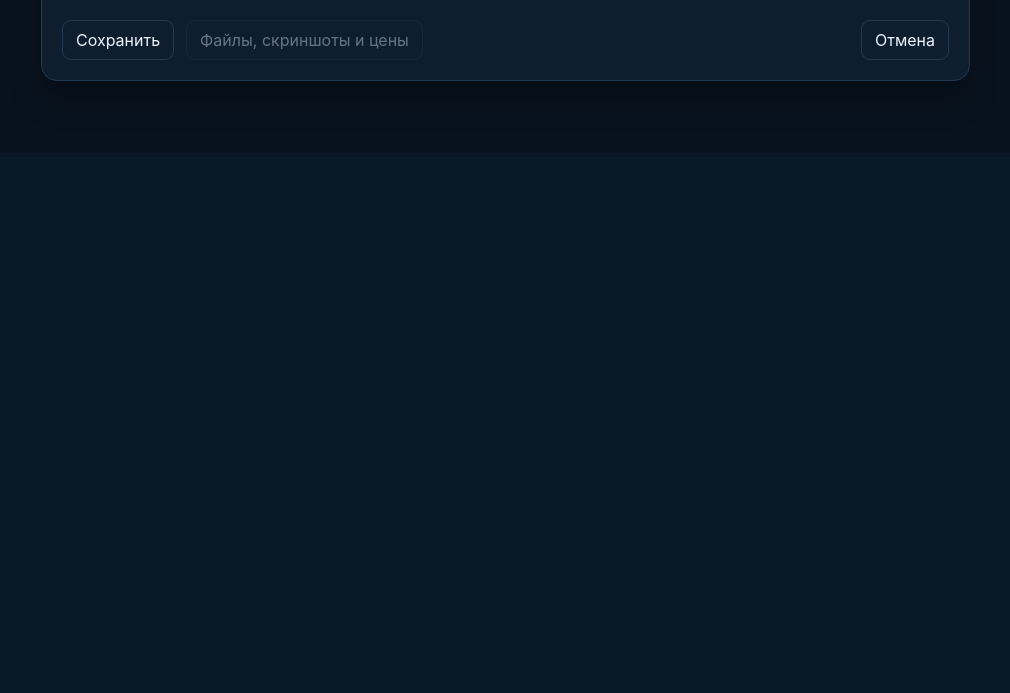
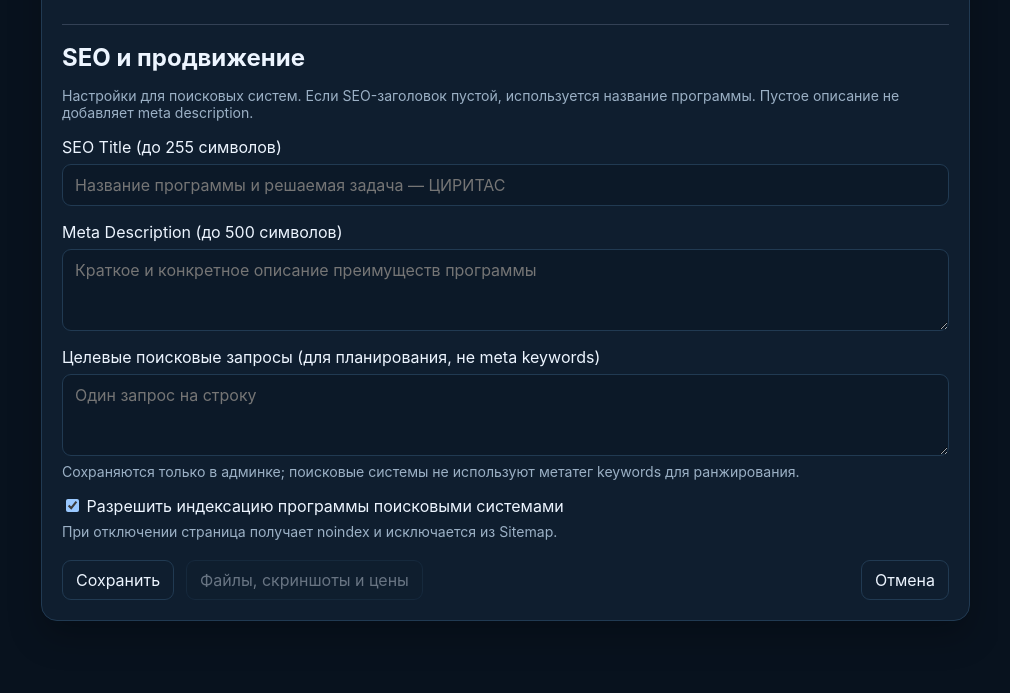
Before and after one commit to durnev-alexander/ciritas, a PHP site: page /admin-modern/product-edit.php in a window 1280 px wide. Shown: the part 943-1636 px from the top of the page, without its empty margins (267-1277 px from the left). Before the commit the page ends 1049 px from the top, so only its background shows below. Run offline with PHP 8.4, Linux system fonts and the light colour scheme; the visitor is signed in with stand-in values (Sample User, id 1); tables that the repository leaves empty or names only in its code hold one stand-in row (values such as "Sample post"); some libraries are stand-ins or nearby versions.

Commit message:
Add per-product SEO management fields to admin editor

```diff
--- a/admin-modern/product-edit.php
+++ b/admin-modern/product-edit.php
@@ -1,6 +1,11 @@
 <?php
 require __DIR__.'/includes/layout.php';
+require __DIR__.'/../app/product_seo.php';
 $id=(int)($_GET['id']??0);
+$seoError='';
+try { product_seo_ensure_schema(); } catch(Throwable $e) { $seoError='Не удалось подготовить таблицу SEO-настроек: '.$e->getMessage(); }
+$seo=['SeoTitle'=>'','SeoDescription'=>'','SeoKeywords'=>'','IsIndexable'=>1];
+if($id>0) $seo=array_merge($seo,product_seo_find($id));
 $columns=[]; foreach(['PriceDescr','OrderAllow','OrderIndex'] as $c){$columns[$c]=column_exists('csSoftProducts',$c);}
 $groups=db()->query('SELECT ID,Name FROM csSoftGroups ORDER BY Name')->fetchAll();
 $row=['SoftGroupID'=>'','Name'=>'','ShortDescr'=>'','About'=>'','Features'=>'','IsActive'=>1,'OrderAllow'=>0,'PriceDescr'=>'','OrderIndex'=>0];
@@ -26,6 +31,12 @@ if($_SERVER['REQUEST_METHOD']==='POST'){
         'OrderIndex'=>(int)($_POST['orderIndex']??0),
     ];
     $row=array_merge($row,$postedRow);
+    $seo=[
+        'SeoTitle'=>trim((string)($_POST['seoTitle']??'')),
+        'SeoDescription'=>trim((string)($_POST['seoDescription']??'')),
+        'SeoKeywords'=>trim((string)($_POST['seoKeywords']??'')),
+        'IsIndexable'=>isset($_POST['seoIndexable'])?1:0,
+    ];
 
     $data=[
         'SoftGroupID'=>$postedRow['SoftGroupID'],
@@ -38,7 +49,11 @@ if($_SERVER['REQUEST_METHOD']==='POST'){
     if($columns['PriceDescr'])$data['PriceDescr']=admin_db_text($postedRow['PriceDescr']);
     if($columns['OrderAllow'])$data['OrderAllow']=$postedRow['OrderAllow'];
     if($columns['OrderIndex'])$data['OrderIndex']=$postedRow['OrderIndex'];
-    if($rawName===''){
+    if(mb_strlen($seo['SeoTitle'],'UTF-8')>255 || mb_strlen($seo['SeoDescription'],'UTF-8')>500){
+        $error='SEO-заголовок или описание превышает допустимую длину.';
+    }elseif($seoError!==''){
+        $error=$seoError;
+    }elseif($rawName===''){
         $error='Укажите название продукта.';
     }else{
         $duplicate=false;
@@ -54,7 +69,12 @@ if($_SERVER['REQUEST_METHOD']==='POST'){
             $names=array_keys($data);$params=array_values($data);
             if($id){$set=implode(',',array_map(fn($n)=>'`'.$n.'`=?',$names));$params[]=$id;db()->prepare('UPDATE csSoftProducts SET '.$set.' WHERE ID=?')->execute($params);}
             else{$quoted=implode(',',array_map(fn($n)=>'`'.$n.'`',$names));$marks=implode(',',array_fill(0,count($names),'?'));db()->prepare('INSERT INTO csSoftProducts ('.$quoted.') VALUES ('.$marks.')')->execute($params);$id=(int)db()->lastInsertId();}
-            redirect('product-edit.php?id='.$id.'&saved=1');
+            try {
+                product_seo_save($id,$seo);
+                redirect('product-edit.php?id='.$id.'&saved=1');
+            } catch(Throwable $e) {
+                $error='Данные продукта сохранены, но SEO-настройки сохранить не удалось: '.$e->getMessage();
+            }
         }
     }
 }
@@ -62,6 +82,7 @@ admin_header($id?'Редактирование продукта':'Новый п
 ?>
 <?php if(!empty($_GET['saved'])) admin_notice('Продукт сохранён.','success'); ?>
 <?php if(!empty($error)) admin_notice($error,'error'); ?>
+<?php if($seoError!==''&&!isset($error)) admin_notice($seoError,'error'); ?>
 <div class="card">
 <form method="post"><input type="hidden" name="_csrf" value="<?=aesc(csrf_token())?>"><div class="form-grid">
 <div class="field"><label class="label">Название</label><input class="input" name="name" required<?=$id?'':' autofocus'?> value="<?=aesc(a_legacy($row['Name']??''))?>"></div>
@@ -72,6 +93,14 @@ admin_header($id?'Редактирование продукта':'Новый п
 <?php if($columns['PriceDescr']): ?><div class="field full"><label class="label">Описание цены</label><textarea class="textarea" name="priceDescr" rows="3"><?=aesc(a_legacy($row['PriceDescr']??''))?></textarea></div><?php endif; ?>
 <div class="field full"><label class="label">О программе (HTML)</label><textarea class="textarea html-editor" name="about" rows="10"><?=aesc(a_legacy($row['About']??''))?></textarea></div>
 <div class="field full"><label class="label">Возможности (HTML)</label><textarea class="textarea html-editor" name="features" rows="8"><?=aesc(a_legacy($row['Features']??''))?></textarea></div>
+<div class="field full" style="border-top:1px solid var(--border,#334155);padding-top:18px;margin-top:8px">
+<h2 style="margin:0 0 8px">SEO и продвижение</h2>
+<div class="help">Настройки для поисковых систем. Если SEO-заголовок пустой, используется название программы. Пустое описание не добавляет meta description.</div>
+</div>
+<div class="field full"><label class="label">SEO Title (до 255 символов)</label><input class="input" name="seoTitle" maxlength="255" value="<?=aesc($seo['SeoTitle'])?>" placeholder="Название программы и решаемая задача — ЦИРИТАС"></div>
+<div class="field full"><label class="label">Meta Description (до 500 символов)</label><textarea class="textarea" name="seoDescription" maxlength="500" rows="3" placeholder="Краткое и конкретное описание преимуществ программы"><?=aesc($seo['SeoDescription'])?></textarea></div>
+<div class="field full"><label class="label">Целевые поисковые запросы (для планирования, не meta keywords)</label><textarea class="textarea" name="seoKeywords" rows="3" placeholder="Один запрос на строку"><?=aesc($seo['SeoKeywords'])?></textarea><div class="help">Сохраняются только в админке; поисковые системы не используют метатег keywords для ранжирования.</div></div>
+<div class="field full"><label class="checkbox"><input type="checkbox" name="seoIndexable" <?=!empty($seo['IsIndexable'])?'checked':''?>> Разрешить индексацию программы поисковыми системами</label><div class="help">При отключении страница получает noindex и исключается из Sitemap.</div></div>
 </div><div class="actions product-edit-actions" style="margin-top:20px"><button class="btn primary">Сохранить</button><?php if($id): ?><a class="btn" href="product-assets.php?id=<?=$id?>">Файлы, скриншоты и цены</a><?php else: ?><span class="btn" aria-disabled="true" style="opacity:.4;pointer-events:none">Файлы, скриншоты и цены</span><?php endif; ?><a class="btn product-edit-back" href="products.php">Отмена</a></div></form></div>
 <script src="assets/js/html-editor.js"></script>
 <?php admin_footer();
```
